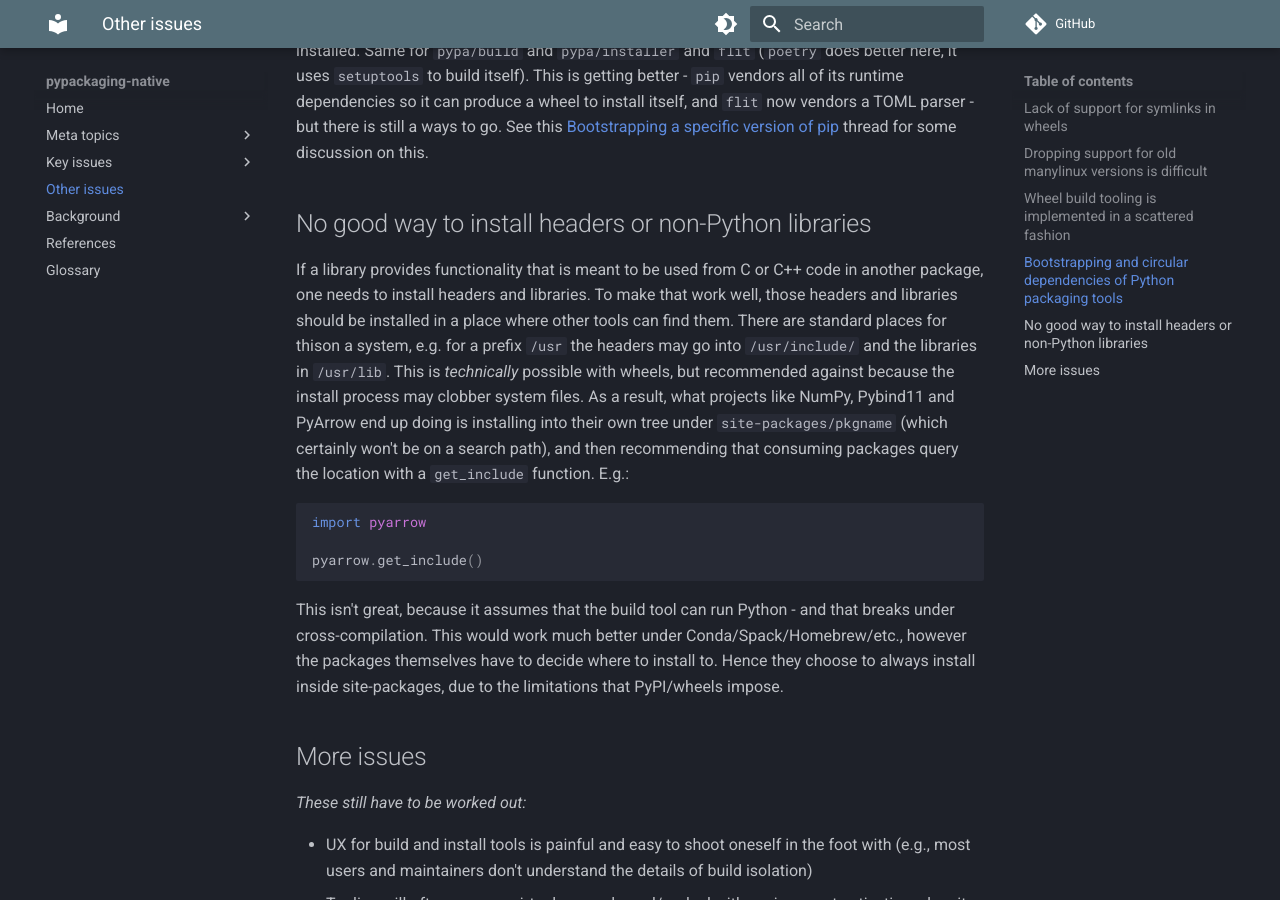
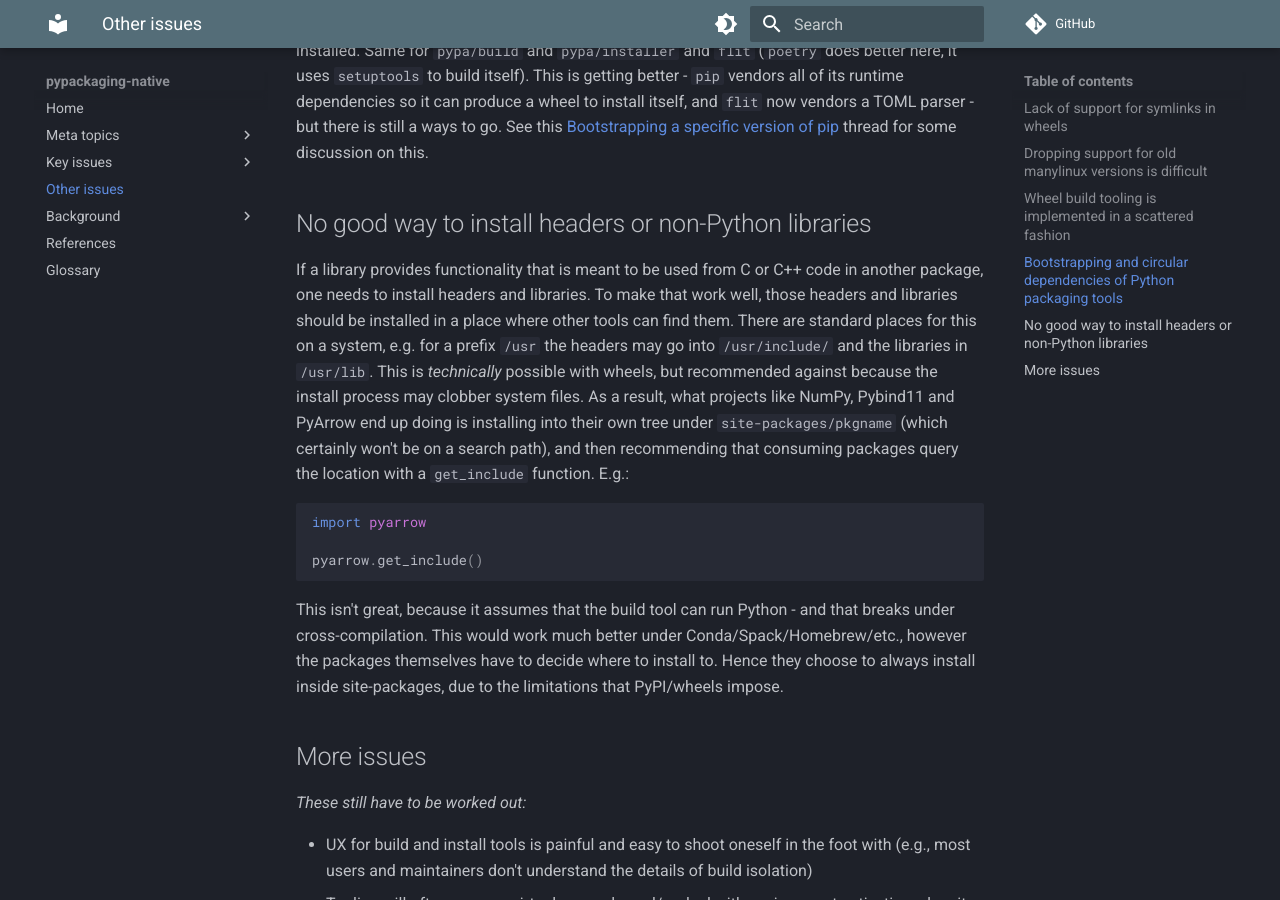
Before and after one commit to pypackaging-native/pypackaging-native, an MkDocs documentation site: the page built from docs/other_issues.md, in a window 1280 px wide and 900 px high, scrolled down 1680 px. Built offline with MkDocs 1.6.1 and Material for MkDocs 9.7.7, drawn with Linux system fonts in a browser that asks for light colours; comment, search, counter and statistics services are not loaded.

Commit message:
Fix some typos

```diff
--- a/docs/other_issues.md
+++ b/docs/other_issues.md
@@ -93,7 +93,7 @@ thread for some discussion on this.
 If a library provides functionality that is meant to be used from C or C++ code
 in another package, one needs to install headers and libraries. To make that
 work well, those headers and libraries should be installed in a place where
-other tools can find them. There are standard places for thison a system, e.g.
+other tools can find them. There are standard places for this on a system, e.g.
 for a prefix `/usr` the headers may go into `/usr/include/` and the libraries
 in `/usr/lib`. This is *technically* possible with wheels, but recommended
 against because the install process may clobber system files. As a result, what
```
Also changed, not shown: docs/meta-topics/no_build_farm.md (+1 -1 lines).
